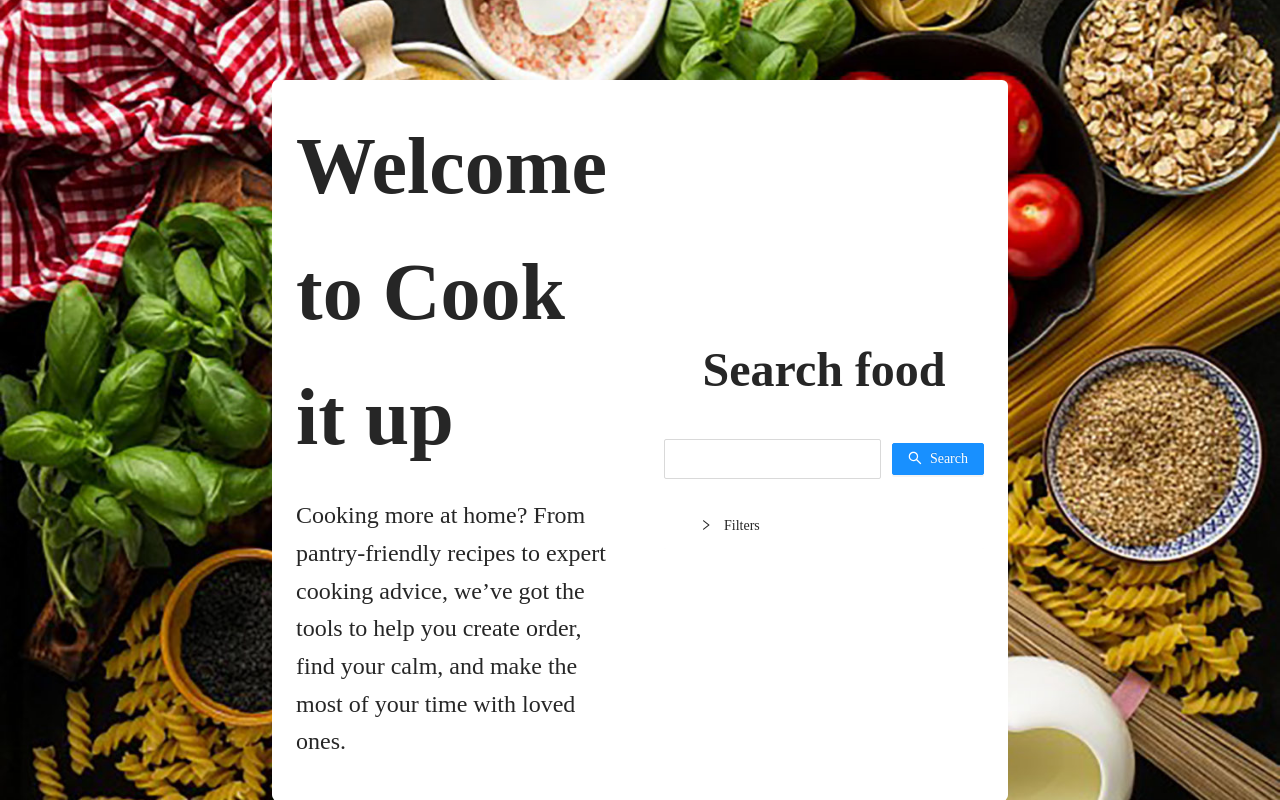
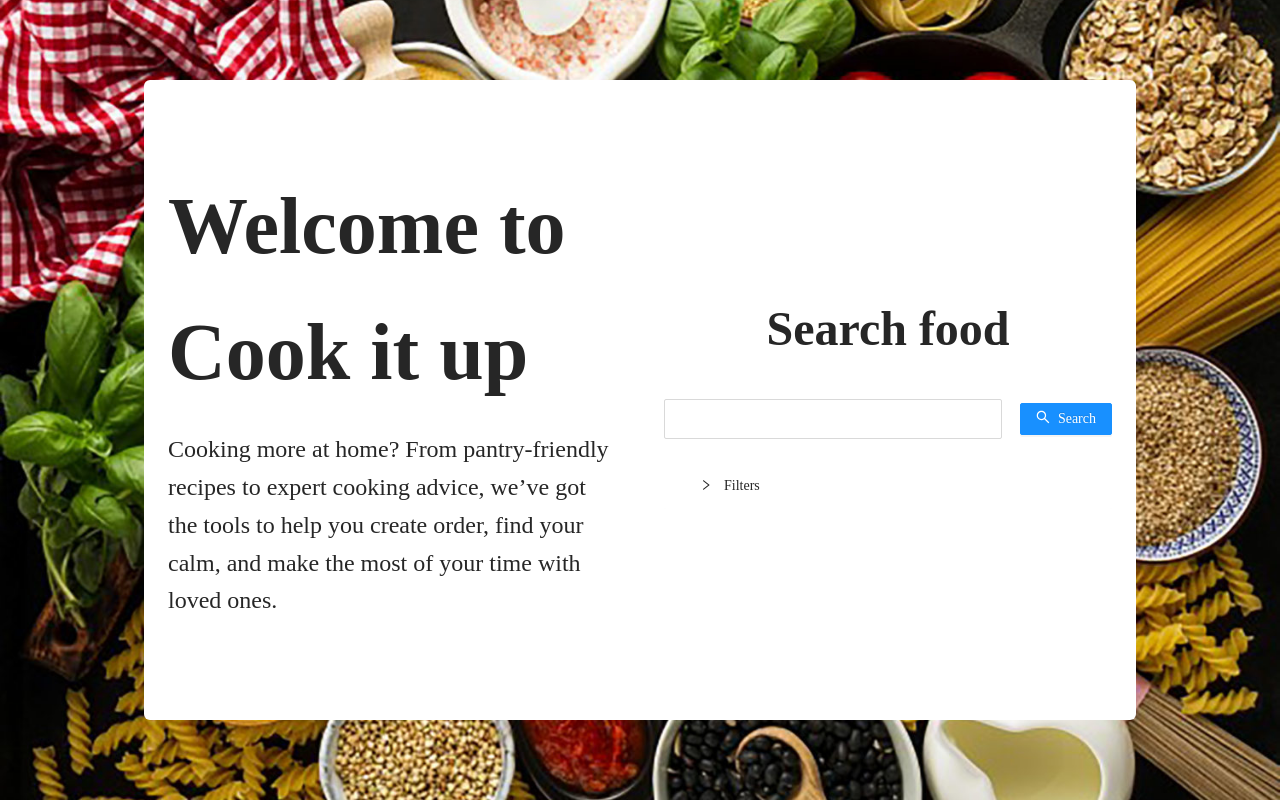
Before and after one commit to Abhikumar98/cook-it-up, a React (Create React App) app: page / in a window 1280 px wide. Built offline with nearby package versions, Linux system fonts and the light colour scheme; a web font is replaced by a local one.

Commit message:
fix: erroe page

```diff
--- a/src/App.tsx
+++ b/src/App.tsx
@@ -6,6 +6,7 @@ import RecipeDetailsPage from "./pages/RecipeDetailsPage";
 import InstructionsPage from "./pages/InstructionsPage";
 import { AppRoutes } from "./contracts";
 import { AnimatePresence, AnimateSharedLayout } from "framer-motion";
+import ErrorPage from "./pages/ErrorPage";
 
 const Routes = () => {
     return (
@@ -31,6 +32,7 @@ const Routes = () => {
                             component={RecipeListPage}
                         />
                     </AnimatePresence>
+                    <Route path={AppRoutes.ErrorPage} component={ErrorPage} />
                 </AnimateSharedLayout>
             </Switch>
         </Router>
--- a/src/contracts/index.tsx
+++ b/src/contracts/index.tsx
@@ -3,6 +3,7 @@ export enum AppRoutes {
     RecipeListPage = "/recipes",
     RecipeDetailsPage = "/recipe/:id",
     RecipeInstructionsPage = "/recipe/:id/instructions",
+    ErrorPage = "/error",
 }
 
 export class FetchRecipesRequest {
--- /dev/null
+++ b/src/pages/ErrorPage.tsx
@@ -0,0 +1,74 @@
+import React from "react";
+import styled from "styled-components";
+import error from "../Assests/error1.png";
+import { useHistory } from "react-router-dom";
+
+const Container = styled.div`
+    height: 100vh;
+    width: 100vw;
+    .image-container {
+        height: 100%;
+        display: flex;
+        align-items: center;
+        flex-direction: column;
+        .error {
+            display: flex;
+            align-items: center;
+            justify-content: center;
+            flex-direction: column;
+            margin: 24px;
+            .heading {
+                font-weight: 900;
+                font-size: 3rem;
+            }
+            .error-message {
+                color: red;
+                font-weight: 900;
+            }
+            .hover {
+                margin: auto;
+                &:hover {
+                    color: dodgerblue;
+                    cursor: pointer;
+                }
+            }
+        }
+        img {
+            height: 100px;
+        }
+    }
+`;
+
+const ErrorPage = () => {
+    const history = useHistory();
+    const handleGoBack = () => {
+        history.goBack();
+    };
+
+    const errorMessage =
+        (history.location.state as any) &&
+        (history.location.state as any).error &&
+        (history.location.state as any).error.data &&
+        (history.location.state as any).error.data.message
+            ? (history.location.state as any).error.data.message
+            : null;
+
+    return (
+        <Container>
+            <div className="image-container">
+                <div className="error">
+                    <div className="heading">Oops, something went wrong.</div>
+                    {errorMessage && (
+                        <div className="error-message">{errorMessage}</div>
+                    )}
+                    <span onClick={handleGoBack} className="hover">
+                        Please try again
+                    </span>
+                </div>
+                <img src={error} alt="Error" />
+            </div>
+        </Container>
+    );
+};
+
+export default ErrorPage;
--- a/src/pages/HomePage.tsx
+++ b/src/pages/HomePage.tsx
@@ -97,7 +97,7 @@ const SearchBoxContainer = styled.div`
 const LayoutContainer = styled.div`
     height: calc(100%);
     padding: 5rem;
-    width: 70%;
+    width: 90%;
     margin: auto;
     display: grid;
     grid-template-columns: 1fr 1fr;
--- a/src/pages/RecipeDetailsPage.tsx
+++ b/src/pages/RecipeDetailsPage.tsx
@@ -207,6 +207,9 @@ const RecipeDetails: React.FC<Props> = (props) => {
         } catch (error) {
             console.error(error);
             message.error(error.message);
+            history.push(AppRoutes.ErrorPage, {
+                error: error,
+            });
         } finally {
             setLoading(false);
         }
--- a/src/pages/RecipeListPage.tsx
+++ b/src/pages/RecipeListPage.tsx
@@ -205,6 +205,9 @@ const RecipeList: React.FC<Props> = (props) => {
         } catch (error) {
             console.error(error);
             message.error(error);
+            history.push(AppRoutes.ErrorPage, {
+                error: error,
+            });
         } finally {
             setIsLoading(false);
         }
@@ -233,6 +236,10 @@ const RecipeList: React.FC<Props> = (props) => {
             setRecipes(allRecipes);
         } catch (error) {
             console.error(error);
+            message.error(error);
+            history.push(AppRoutes.ErrorPage, {
+                error: error,
+            });
         } finally {
             setIsMoreLoading(false);
         }
```
Also changed, not shown: src/Assests/error.png (added), src/Assests/error1.png (added).
